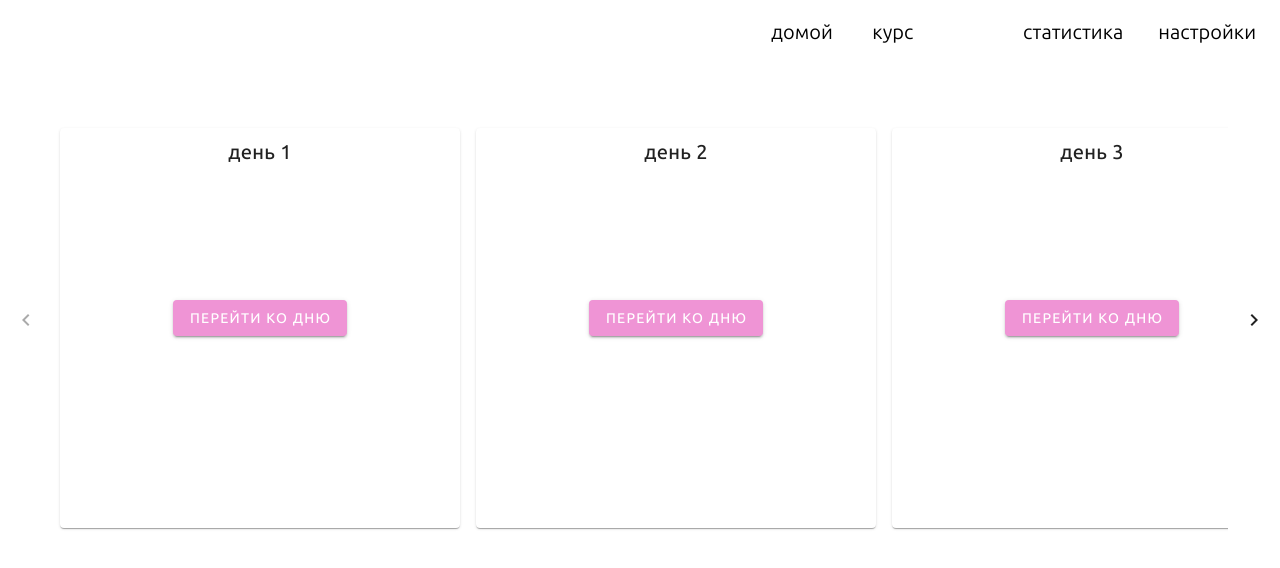
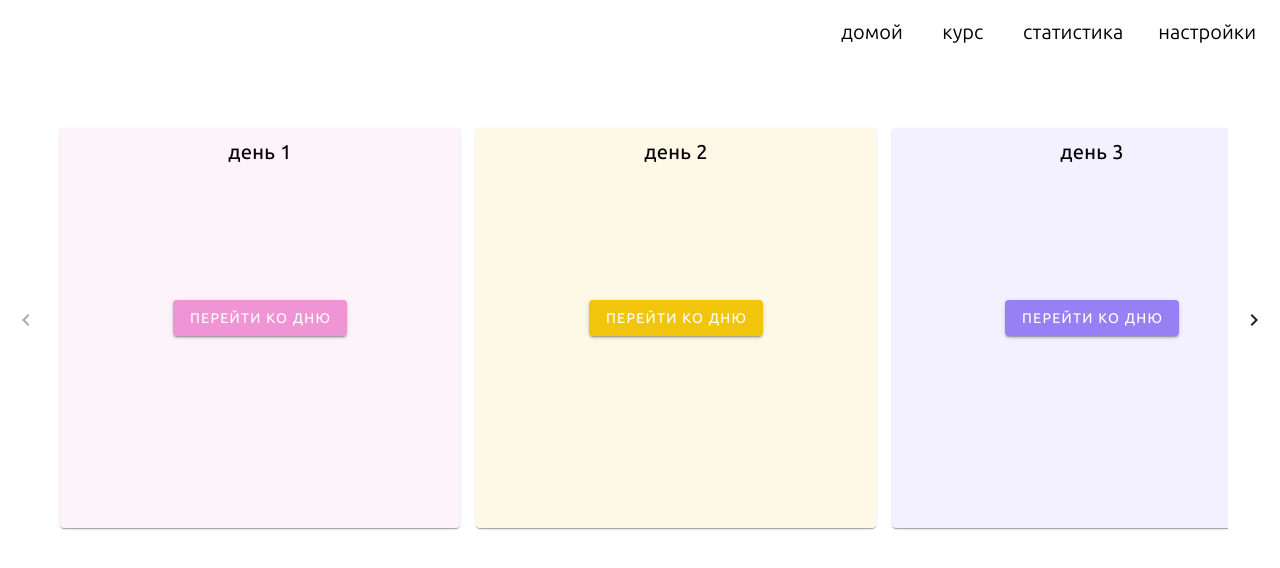
Before and after one commit to invispoo/sleeping-project, a Nuxt app: page /course in a window 1280 px wide. Shown: the top 568 px of the page. Built offline with nearby package versions, Linux system fonts and the light colour scheme.

Commit message:
quick survey

```diff
--- a/components/AppHeader.vue
+++ b/components/AppHeader.vue
@@ -14,7 +14,7 @@
       >
         курc
       </NuxtLink>
-      <NuxtLink
+      <!--<NuxtLink
           to="/"
           class="toolbar__link"
       >
@@ -25,7 +25,7 @@
           class="toolbar__link"
       >
 
-      </NuxtLink>
+      </NuxtLink>-->
       <span class="toolbar__link">статистика</span>
       <span class="toolbar__link">настройки</span>
     </nav>
--- a/components/Auth.vue
+++ b/components/Auth.vue
@@ -112,7 +112,7 @@ const form = ref();
 
 const rules = reactive({
   /* TODO: Добавить точку и домен возможно */
-  email: (v: string) => !!(v || '').match(/@/) || 'Пожалуйста, введите корректный адрес почты',
+  email: (v: string) => !!(v || '').match(/@/) || 'Пожалуйста, введите корректный адрес почты (должен включать @)',
   length: (len: number) => (v: string) => (v || '').length >= len || `Количество символов должно быть не менее ${len}`,
   password: (v: string) => !!(v || '').match(/^(?=.*[a-z])(?=.*[A-Z])(?=.*\d)(?=.*(_|[^\w])).+$/) ||
       'Пароль должен содержать заглавные буквы, цифры и специальные символы',
--- a/components/Survey.vue
+++ b/components/Survey.vue
@@ -29,6 +29,7 @@
                 <v-btn
                     class="survey__ok-button"
                     @click="confirm(index)"
+                    :disabled="!question.answer"
                 >
                   Подтвердить
                 </v-btn>
@@ -50,6 +51,7 @@
                 <v-btn
                     class="survey__ok-button"
                     @click="confirm(index)"
+                    :disabled="!question.answer"
                 >
                   Подтвердить
                 </v-btn>
@@ -71,6 +73,7 @@
                 <v-btn
                     class="survey__ok-button"
                     @click="confirm(index)"
+                    :disabled="!question.answer"
                 >
                   Подтвердить
                 </v-btn>
@@ -108,7 +111,7 @@
               icon="mdi-chevron-right"
               variant="plain"
               @click="next"
-              :disabled="!questions[window]?.answer"
+              :disabled="!questions[window - 1]?.answer"
           ></v-btn>
         </v-card-actions>
       </v-card>
@@ -119,7 +122,7 @@
 <script setup lang="ts">
 const questions = reactive([
   {
-    text: 'Сколько часов вы спите?',
+    text: 'Сколько часов в день вы спите?',
     answer: null,
     type: 'input',
     key: 'hours'
--- a/pages/course/index.vue
+++ b/pages/course/index.vue
@@ -16,39 +16,53 @@
                 @click="toggle"
                 width="400"
                 height="400"
+                :color="backgroundColors[n % 3]"
         >
-          <v-card-title class="course__card-title">
-            день {{ n }}
+          <v-card-title>
+            <span class="course__card_title">день {{ n }}</span>
           </v-card-title>
           <v-card-text class="d-flex justify-center align-center h-75">
             <NuxtLink :to="`/course/day_${n}`">
-              <v-btn class="course__card-btn">
+              <v-btn
+                  v-if="n < 7"
+                  class="course__card-btn"
+                  :style="`background-color: ${buttonColors[n % 3]}`"
+              >
                 перейти ко дню
               </v-btn>
             </NuxtLink>
+            <v-icon
+                v-if="n > 6"
+                icon="mdi-lock"
+                :color="buttonColors[n % 3]"
+                style="width: 100px"
+                size="x-large"
+                @click="feeDialog = true"
+            />
           </v-card-text>
-
-          <!--<img
-              v-if="n === 1"
-              height="230"
-              width="300"
-              src="../assets/images/1.jpg"
-          >
-          <img
-              v-if="n === 2"
-              height="220"
-              width="300"
-              src="../assets/images/2.jpg"
-          >-->
         </v-card>
       </v-slide-group-item>
     </v-slide-group>
   </v-sheet>
+  <v-dialog v-model="feeDialog" max-width="500">
+    <v-card
+        rounded
+        class="d-flex justify-center align-center px-6"
+    >
+      <v-card-title>Эта часть курса недоступна</v-card-title>
+      <v-card-text>Чтобы получить доступ, пожалуйста, внесите оплату</v-card-text>
+      <v-card actions class="my-4">
+        <v-btn @click="feeDialog = false" variant="text">Подтвердить</v-btn>
+      </v-card>
+    </v-card>
+  </v-dialog>
 </template>
 
 <script setup lang="ts">
-const length = 3;
-const onboarding = ref(0);
+const buttonColors = ['#977FF5', '#EF94D5', '#F0C50B'];
+const backgroundColors = ['#F3F1FF', '#FDF3FA', '#FEF8E6'];
+
+const feeDialog = ref(false);
 </script>
 
 <style
@@ -60,13 +74,16 @@ const onboarding = ref(0);
 
 .course__card {
   &_selected {
-    color: white;
-    background-color: $violet;
+    color: black;
+    background-color: white;
   }
 }
 
+.course__card_title {
+  color: black;
+}
+
 .course__card-btn {
-  background-color: $pink;
   color: white;
 }
 </style>
```
